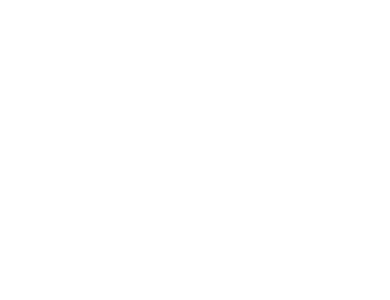
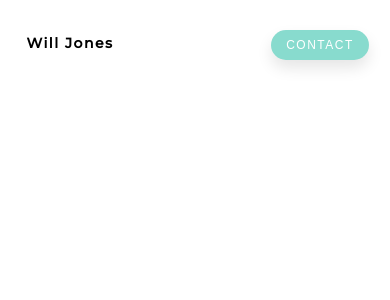
Before and after one commit to willdvlpr/willjones.io, a Next.js app: page / in a window 390 px wide. Shown: the top 300 px of the page. Built offline with nearby package versions, Linux system fonts and the light colour scheme.

Commit message:
responsive navbar

```diff
--- a/src/components/Button.tsx
+++ b/src/components/Button.tsx
@@ -1,5 +1,6 @@
 import React from "react";
 import styled from "styled-components";
+import { device } from "../utils/device";
 
 const ButtonContainer = styled.button`
   position: absolute;
@@ -16,7 +17,6 @@
   border-radius: 45px;
   color: #fff;
   cursor: pointer;
-  // background-color: #c8c5db;
   background-color: #88dbce;
   box-shadow: 0px 8px 15px rgba(0, 0, 0, 0.1);
   transition: all 0.3s ease 0s;
@@ -33,6 +33,13 @@
     color: #333;
     transform: translateY(0.1rem);
   }
+
+  @media ${device.sm} {
+    height: 30px;
+    width: 98px;
+    font-size: 12px;
+    left: calc(50% - 49px);
+  }
 `;
 
 interface Props {
--- a/src/components/NavBar.tsx
+++ b/src/components/NavBar.tsx
@@ -1,11 +1,10 @@
 import React from "react";
 import styled from "styled-components";
 import Button from "./Button";
+import { device } from "../utils/device";
 
 const Nav = styled.nav`
   position: fixed;
-  display: flex;
-  flex-direction: row;
   width: 100%;
   height: 100px;
   z-index: 10000;
@@ -17,6 +16,7 @@
   width: 100%;
   height: 100px;
 `;
+
 const NavItem = styled.div`
   position: relative;
   float: left;
@@ -24,11 +24,29 @@
   margin-left: 150px;
   width: 190px;
   height: 100px;
+
+  @media ${device.md} {
+    width: 170px;
+    margin-left: 20px;
+  }
+
+  @media ${device.sm} {
+    width: 120px;
+    margin-left: 10px;
+  }
 `;
 
 const RightNavItem = styled(NavItem)`
   float: right;
   margin-right: 150px;
+
+  @media ${device.md} {
+    margin-right: 20px;
+  }
+
+  @media ${device.sm} {
+    margin-right: 10px;
+  }
 `;
 
 const Title = styled.h1`
@@ -39,6 +57,15 @@
   letter-spacing: 1.5px;
   color: #000;
   z-index: 1;
+
+  @media ${device.md} {
+    font-size: 24px;
+  }
+
+  @media ${device.sm} {
+    padding-top: 12px;
+    font-size: 14px;
+  }
 `;
 
 const NavBar = (): JSX.Element => {
--- a/src/pages/index.tsx
+++ b/src/pages/index.tsx
@@ -1,6 +1,6 @@
 import React from "react";
-// import Head from "next/head";
-// import NavBar from "../components/NavBar";
+import Head from "next/head";
+import NavBar from "../components/NavBar";
 // import Display from "../components/Display";
 // import PostPreview from "../components/PostPreview";
 import Footer from "../components/Footer";
@@ -31,15 +31,15 @@
   return (
     <>
       <Container>
-        {/* <Head>
+        <Head>
           <title>Will Jones</title>
         </Head>
         <NavBar />
-        <HeadingSection>
+        {/* <HeadingSection>
           <Heading>Software Engineer.</Heading>
-        </HeadingSection>
-        <Display />
-        <PostPreview /> */}
+        </HeadingSection> */}
+        {/* <Display /> */}
+        {/* <PostPreview /> */}
         <Footer />
       </Container>
     </>
```
